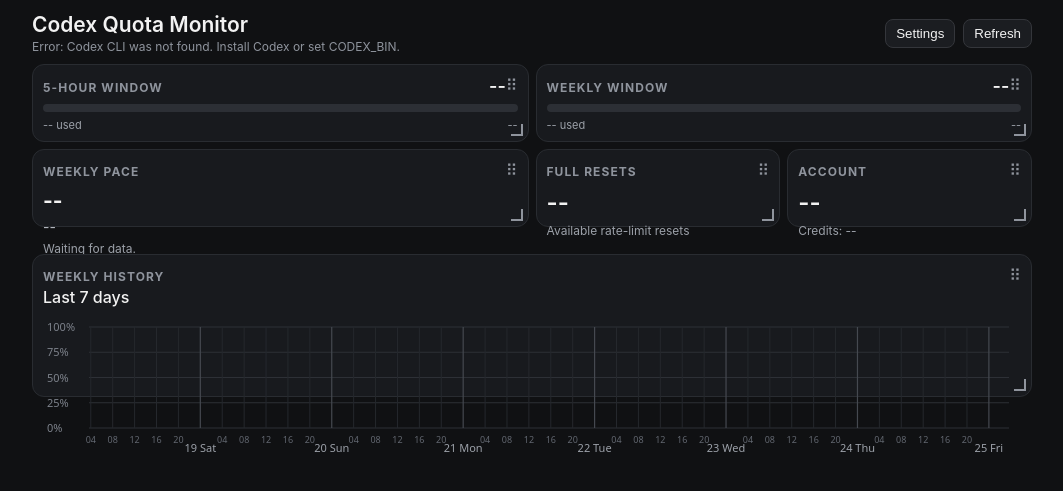
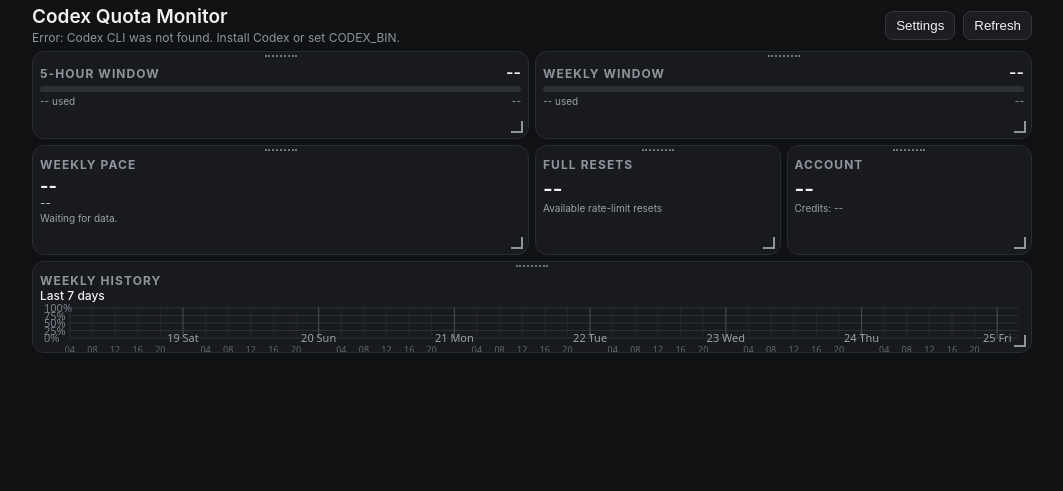
Before and after one commit to gmstd66/flightmargin, a FastAPI app: page / in a window 1280 px wide. Shown: the top 491 px of the page, without its empty margins (108-1171 px from the left). Run offline with FastAPI, Linux system fonts and the light colour scheme; data that the repository does not hold is empty.

Commit message:
Fix compact dashboard interactions and console window

```diff
--- a/app/static/app.css
+++ b/app/static/app.css
@@ -66,7 +66,8 @@ button:disabled {
 .dashboard-grid { display:grid; grid-template-columns:repeat(4, minmax(0, 1fr)); grid-auto-rows:minmax(110px, auto); gap:14px; }
 .panel { min-width:0; grid-column:var(--column) / span var(--width); grid-row:var(--row) / span var(--height); }
 .panel.dragging { opacity:.45; }
-.panel::before { content:"⠿"; color:#8f949d; float:right; cursor:grab; }
+.drag-handle { position:absolute; top:3px; left:50%; z-index:2; width:32px; height:10px; transform:translateX(-50%); cursor:grab; border-top:2px dotted #6f747d; }
+.drag-handle:active { cursor:grabbing; }
 .header-actions { display:flex; gap:8px; }
 dialog { background:#181a1e; color:#f2f2f2; border:1px solid #34363b; border-radius:12px; width:min(440px,90vw); }
 #panelSettings { display:grid; gap:8px; margin:16px 0; } .setting-row { display:flex; align-items:center; justify-content:space-between; gap:8px; } .setting-row button { padding:4px 8px; } .settings-actions { display:flex; justify-content:space-between; margin-top:18px; }
@@ -183,25 +184,29 @@ canvas {
 .quota-warning .card-heading strong { color: #f6c453; }
 .quota-critical .card-heading strong { color: #ff6b6b; }
 
-@media (max-width: 700px) { .container { width:min(96%,1100px); padding-top:24px; } .dashboard-grid { grid-template-columns:repeat(2,minmax(0,1fr)); } .panel { grid-column:auto / span 2; grid-row:auto; } .panel[data-panel="resets"], .panel[data-panel="account"] { grid-column:auto / span 1; } }
+@media (max-width: 520px) { .dashboard-grid { grid-template-columns:repeat(2,minmax(0,1fr)); } .panel { grid-column:auto / span 2; grid-row:auto; } .panel[data-panel="resets"], .panel[data-panel="account"] { grid-column:auto / span 1; } }
 
 /* Compact desktop utility defaults. */
-.container { width: min(1000px, 96%); padding: 12px 0 16px; }
-header { margin-bottom: 10px; }
-h1 { font-size: 21px; }
+.container { width: min(1000px, calc(100% - 16px)); padding: 7px 0; }
+header { margin-bottom: 6px; min-height: 36px; }
+h1 { font-size: 19px; line-height: 1.1; }
 header p { margin: 2px 0 0; font-size: 12px; }
 button { padding: 6px 10px; }
-.dashboard-grid { grid-auto-rows: 78px; gap: 7px; }
-.panel { position: relative; }
-.card { padding: 10px; }
-.card-heading { gap: 8px; margin-bottom: 8px; }
-.card-heading strong { font-size: 18px; }
-.progress { height: 8px; }
-.stats { margin-top: 6px; font-size: 11px; }
-.large-value { margin-top: 8px; font-size: 24px; }
-.card p { margin: 6px 0 0; line-height: 1.25; font-size: 12px; }
-.pace { margin-top: 8px; font-size: 21px; }
-.pace-ratio { font-size: 14px; }
-.history-heading { margin-bottom: 5px; }
-.history-heading h2 { margin: 2px 0 0; font-size: 16px; }
+.dashboard-grid { grid-template-rows:88px 110px 92px; grid-auto-rows:92px; gap:6px; }
+.panel { position: relative; min-height:0; overflow:visible; }
+.card { padding: 7px; }
+.card-heading { gap: 5px; margin: 3px 0 4px; min-width:0; }
+.card-heading span { min-width:0; }
+.card-heading strong { flex:0 1 auto; min-width:0; font-size:16px; white-space:nowrap; }
+.progress { height: 6px; }
+.stats { gap:5px; margin-top:4px; font-size:10px; line-height:1.15; }
+.stats span { min-width:0; overflow-wrap:anywhere; }
+.large-value { margin-top:5px; font-size:21px; line-height:1; }
+.card p { margin:4px 0 0; line-height:1.15; font-size:10px; overflow-wrap:anywhere; }
+.pace { margin-top:4px; font-size:18px; line-height:1; }
+.pace-ratio { margin-top:2px; font-size:12px; line-height:1; }
+.history-card { margin-top:0; }
+.history-heading { margin:0 0 2px; }
+.history-heading h2 { margin:0; font-size:12px; line-height:1.1; }
+.history-card canvas { height:calc(100% - 28px); min-height:38px; }
 .resize-handle { position:absolute; right:5px; bottom:5px; width:12px; height:12px; border-right:2px solid #8f949d; border-bottom:2px solid #8f949d; cursor:nwse-resize; }
--- a/app/static/app.js
+++ b/app/static/app.js
@@ -86,7 +86,40 @@ function updateWindow(prefix, data) {
 }
 
 const QUOTA_THRESHOLDS = Object.freeze({ warning: 25, critical: 10 });
+const PANEL_MINIMUMS = Object.freeze({
+    "five-hour": { width: 2, height: 1 },
+    weekly: { width: 2, height: 1 },
+    pace: { width: 2, height: 1 },
+    resets: { width: 1, height: 1 },
+    account: { width: 1, height: 1 },
+    history: { width: 2, height: 1 }
+});
 let preferences = null;
+
+function panelsOverlap(a, b) {
+    return a.column < b.column + b.width &&
+        a.column + a.width > b.column &&
+        a.row < b.row + b.height &&
+        a.row + a.height > b.row;
+}
+
+function resolvePanelCollisions(panelId) {
+    const queue = [panelId];
+    while (queue.length) {
+        const sourceId = queue.shift();
+        const source = preferences.panels[sourceId];
+        Object.entries(preferences.panels).forEach(([candidateId, candidate]) => {
+            if (candidateId === panelId || candidateId === sourceId || !candidate.visible) return;
+            if (panelsOverlap(source, candidate)) {
+                const nextRow = Math.min(20, source.row + source.height);
+                if (candidate.row !== nextRow) {
+                    candidate.row = nextRow;
+                    queue.push(candidateId);
+                }
+            }
+        });
+    }
+}
 
 async function savePreferences() {
     const response = await fetch("/api/preferences", { method: "PUT", headers: { "Content-Type": "application/json" }, body: JSON.stringify(preferences) });
@@ -119,7 +152,7 @@ async function loadPreferences() {
     preferences = await (await fetch("/api/preferences", { cache: "no-store" })).json();
     applyPreferences(); renderSettings();
     document.querySelectorAll("[data-visible]").forEach(input => input.addEventListener("change", async event => { preferences.panels[event.target.dataset.visible].visible = event.target.checked; await savePreferences(); }));
-    document.querySelectorAll("[data-size]").forEach(button => button.addEventListener("click", async event => { const panel = preferences.panels[event.target.dataset.size]; panel.width = Math.max(1, Math.min(4, panel.width + Number(event.target.dataset.delta))); await savePreferences(); }));
+    document.querySelectorAll("[data-size]").forEach(button => button.addEventListener("click", async event => { const id = event.target.dataset.size; const panel = preferences.panels[id]; panel.width = Math.max(PANEL_MINIMUMS[id].width, Math.min(4, panel.width + Number(event.target.dataset.delta))); panel.column = Math.min(panel.column, 5 - panel.width); await savePreferences(); }));
 }
 
 
@@ -262,8 +295,10 @@ function drawHistory(samples) {
     canvas.width =
         rect.width * ratio;
 
+    const displayHeight = Math.max(38, Math.round(rect.height));
+
     canvas.height =
-        150 * ratio;
+        displayHeight * ratio;
 
     const ctx =
         canvas.getContext("2d");
@@ -271,12 +306,13 @@ function drawHistory(samples) {
     ctx.scale(ratio, ratio);
 
     const width = rect.width;
-    const height = 150;
+    const height = displayHeight;
 
-    const left = 46;
-    const right = 12;
-    const top = 15;
-    const bottom = 34;
+    const compact = height < 80;
+    const left = compact ? 28 : 46;
+    const right = compact ? 6 : 12;
+    const top = compact ? 4 : 15;
+    const bottom = compact ? 14 : 34;
 
     const graphWidth =
         width - left - right;
@@ -670,6 +706,11 @@ document.getElementById("resetLayout").addEventListener("click", async () => { p
 
 let draggedPanel = null;
 document.querySelectorAll(".panel").forEach(panel => {
+    panel.draggable = false;
+    const dragHandle = document.createElement("span");
+    dragHandle.className = "drag-handle";
+    dragHandle.title = "Move panel";
+    panel.append(dragHandle);
     const resizeHandle = document.createElement("span");
     resizeHandle.className = "resize-handle";
     resizeHandle.title = "Resize panel";
@@ -678,18 +719,45 @@ document.querySelectorAll(".panel").forEach(panel => {
         event.preventDefault(); event.stopPropagation();
         const panelState = preferences.panels[panel.dataset.panel];
         const startX = event.clientX, startY = event.clientY, startWidth = panelState.width, startHeight = panelState.height;
-        const finish = async move => {
+        const resize = move => {
             const grid = document.getElementById("dashboardGrid").getBoundingClientRect();
-            panelState.width = Math.max(1, Math.min(4, startWidth + Math.round((move.clientX - startX) / (grid.width / 4))));
-            panelState.height = Math.max(1, Math.min(4, startHeight + Math.round((move.clientY - startY) / 78)));
-            window.removeEventListener("pointerup", finish); await savePreferences();
+            const minimum = PANEL_MINIMUMS[panel.dataset.panel];
+            panelState.width = Math.max(minimum.width, Math.min(4, startWidth + Math.round((move.clientX - startX) / (grid.width / 4))));
+            panelState.height = Math.max(minimum.height, Math.min(4, startHeight + Math.round((move.clientY - startY) / 94)));
+            panelState.column = Math.min(panelState.column, 5 - panelState.width);
+            applyPreferences();
         };
+        const finish = async move => { resize(move); window.removeEventListener("pointermove", resize); resolvePanelCollisions(panel.dataset.panel); await savePreferences(); };
+        window.addEventListener("pointermove", resize);
         window.addEventListener("pointerup", finish, { once: true });
     });
-    panel.addEventListener("dragstart", () => { draggedPanel = panel; panel.classList.add("dragging"); });
-    panel.addEventListener("dragend", () => panel.classList.remove("dragging"));
-    panel.addEventListener("dragover", event => event.preventDefault());
-    panel.addEventListener("drop", async event => { event.preventDefault(); if (!draggedPanel || draggedPanel === panel) return; const a = preferences.panels[draggedPanel.dataset.panel]; const b = preferences.panels[panel.dataset.panel]; [a.column,b.column]=[b.column,a.column]; [a.row,b.row]=[b.row,a.row]; await savePreferences(); });
+    dragHandle.addEventListener("pointerdown", event => {
+        event.preventDefault();
+        draggedPanel = panel;
+        const startX = event.clientX, startY = event.clientY;
+        panel.classList.add("dragging");
+        panel.style.pointerEvents = "none";
+        const move = pointer => { panel.style.transform = `translate(${pointer.clientX - startX}px, ${pointer.clientY - startY}px)`; };
+        const finish = async pointer => {
+            window.removeEventListener("pointermove", move);
+            panel.style.transform = "";
+            panel.style.pointerEvents = "";
+            panel.classList.remove("dragging");
+            const target = document.elementFromPoint(pointer.clientX, pointer.clientY)?.closest(".panel");
+            if (target && target !== panel) {
+                const a = preferences.panels[panel.dataset.panel];
+                const b = preferences.panels[target.dataset.panel];
+                [a.column, b.column] = [b.column, a.column];
+                [a.row, b.row] = [b.row, a.row];
+                a.column = Math.min(a.column, 5 - a.width);
+                b.column = Math.min(b.column, 5 - b.width);
+                await savePreferences();
+            }
+            draggedPanel = null;
+        };
+        window.addEventListener("pointermove", move);
+        window.addEventListener("pointerup", finish, { once: true });
+    });
 });
 
 loadPreferences().catch(error => { document.getElementById("status").textContent = `Settings unavailable: ${error.message}`; });
--- a/app/templates/index.html
+++ b/app/templates/index.html
@@ -11,7 +11,7 @@
 
     <link
         rel="stylesheet"
-        href="/static/app.css"
+        href="/static/app.css?v=7"
     >
 </head>
 
@@ -184,7 +184,7 @@
 
 <dialog id="settingsDialog"><form method="dialog"><h2>Settings</h2><p>Choose dashboard panels. Drag cards to move them; use the size buttons below.</p><div id="panelSettings"></div><label><input id="trayIndicator" type="checkbox"> Show quota values in the tray tooltip</label><div class="settings-actions"><button id="resetLayout" type="button">Reset layout</button><button id="closeSettings">Done</button></div></form></dialog>
 
-<script src="/static/app.js"></script>
+<script src="/static/app.js?v=7"></script>
 
 </body>
 </html>
```
Also changed, not shown: app/desktop_preferences.py (+16 -3 lines), docs/desktop-implementation.md (+7 -3 lines), docs/gui-product-review.md (+7 -2 lines), docs/project-status.md (+1 -0 lines), docs/windows-beta.md (+5 -0 lines), tests/test_desktop.py (+21 -0 lines), tests/test_desktop_preferences.py (+26 -2 lines), CHANGELOG.md, 1 other file.
